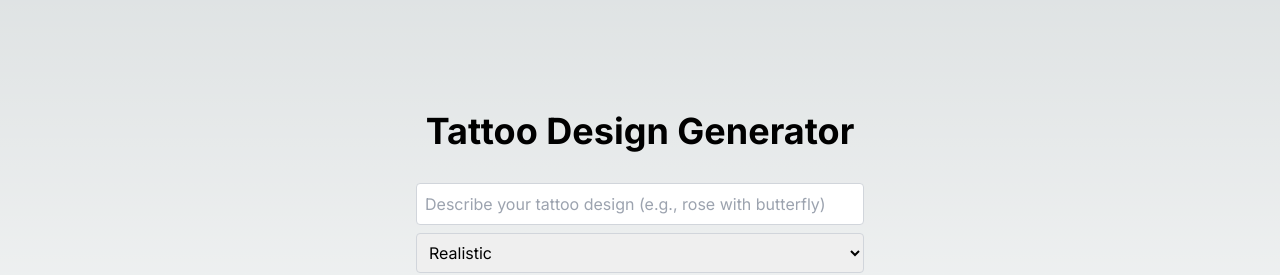
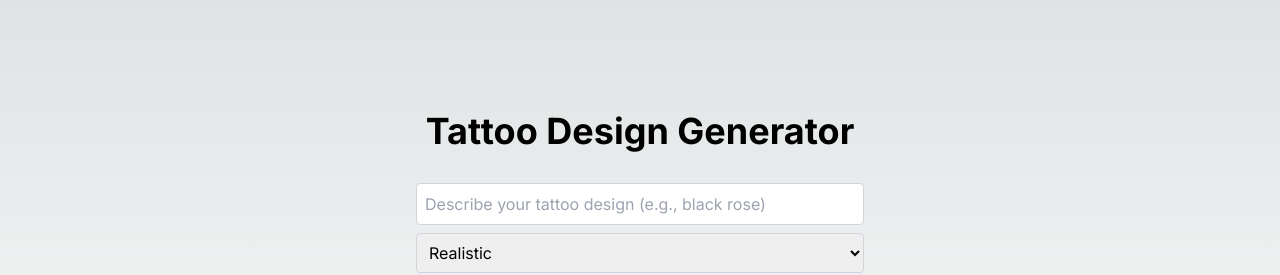
Before and after one commit to ramanbattina/ai-image-generator, a Next.js app: page / in a window 1280 px wide. Shown: the part 184-459 px from the top of the page. Built offline with nearby package versions, Linux system fonts and the light colour scheme.

Commit message:
prompt fine tune done

```diff
--- a/src/app/page.js
+++ b/src/app/page.js
@@ -12,13 +12,13 @@ export default function Home() {
     setIsLoading(true);
     setError(null);
     try {
-      const prompt = `Tattoo design of ${design} in ${style} style, highly detailed, no body parts, isolated on white background, no human, no skin, no person`;
+      const prompt = `Tattoo design of ${design} in ${style} style, highly detailed, no body parts, isolated on white background, no human, no skin, no person, black and white`;
       const response = await fetch('/api/generate-image', {
         method: 'POST',
         headers: { 'Content-Type': 'application/json' },
         body: JSON.stringify({
           prompt,
-          negative_prompt: "cartoon, anime, illustration, digital art, canvas, paper, painting, body, skin, human, person, face, hand, arm, leg, foot, finger, toe",
+          negative_prompt: "cartoon, anime, illustration, digital art, canvas, paper, painting, body, skin, human, person, face, hand, arm, leg, foot, finger, toe, color",
           image: { size: "600x900" }, // Pinterest optimized size
         }),
       });
@@ -54,7 +54,7 @@ export default function Home() {
           value={design}
           onChange={(e) => setDesign(e.target.value)}
           className="w-full p-2 border border-gray-300 rounded mb-2"
-          placeholder="Describe your tattoo design (e.g., rose with butterfly)"
+          placeholder="Describe your tattoo design (e.g., black rose)"
         />
 
         <select
```
